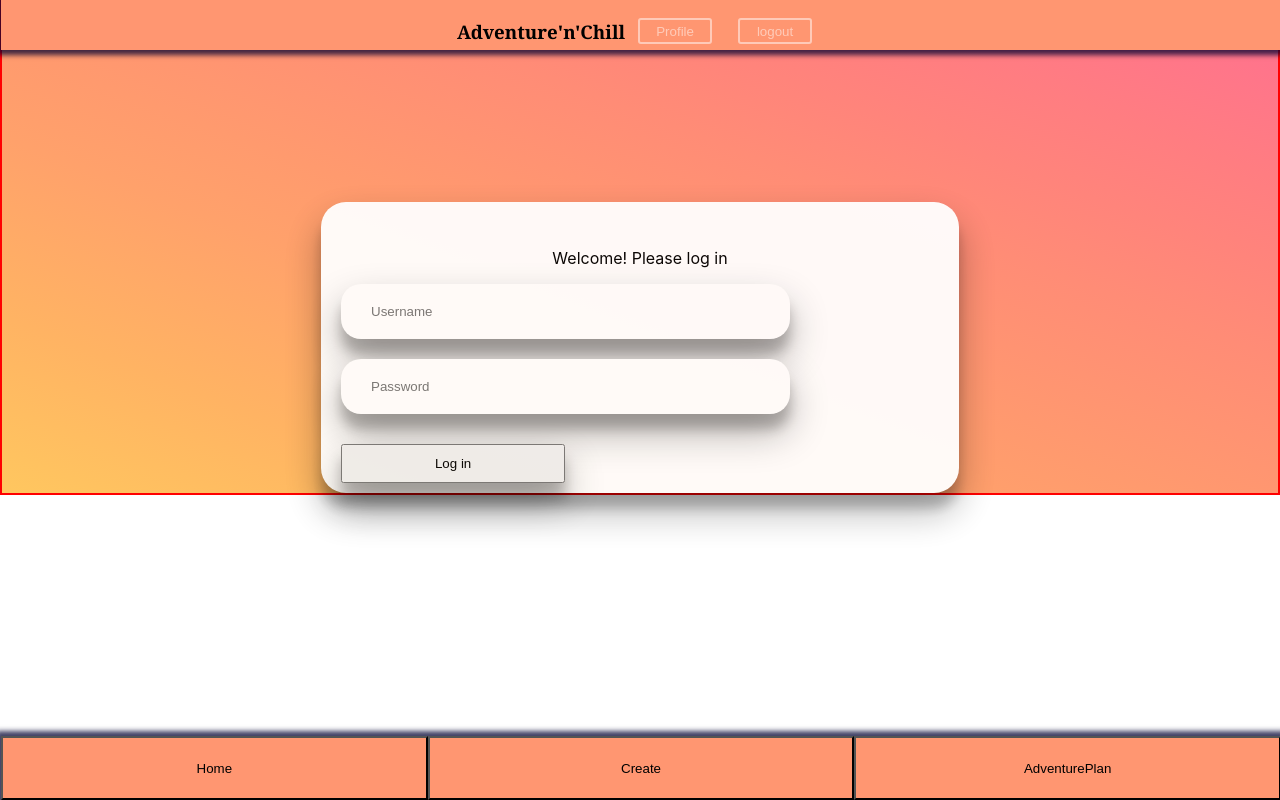
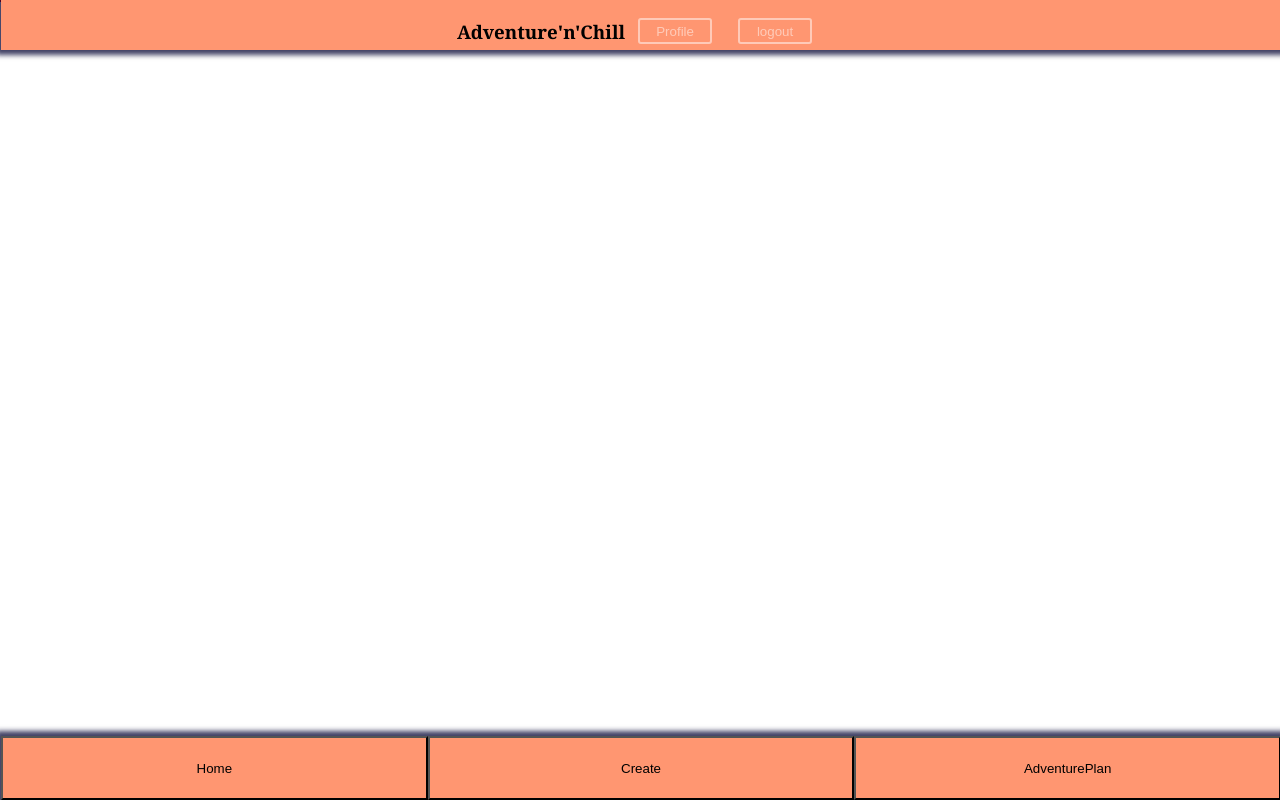
Before and after one commit to codeNilo93/Capstone-Project, a React (Create React App) app in the folder client/: page / in a window 1280 px wide. Built offline with nearby package versions, Linux system fonts and the light colour scheme.

Commit message:
cleaned up Appjs

```diff
--- a/client/src/components/App/App.js
+++ b/client/src/components/App/App.js
@@ -14,7 +14,7 @@ function App() {
     <Router>
       <Wrapper>
         <Header />
-        <Route path="/">
+        <Route path="/login">
           <Login />
         </Route>
         <Route path="/home">
```
